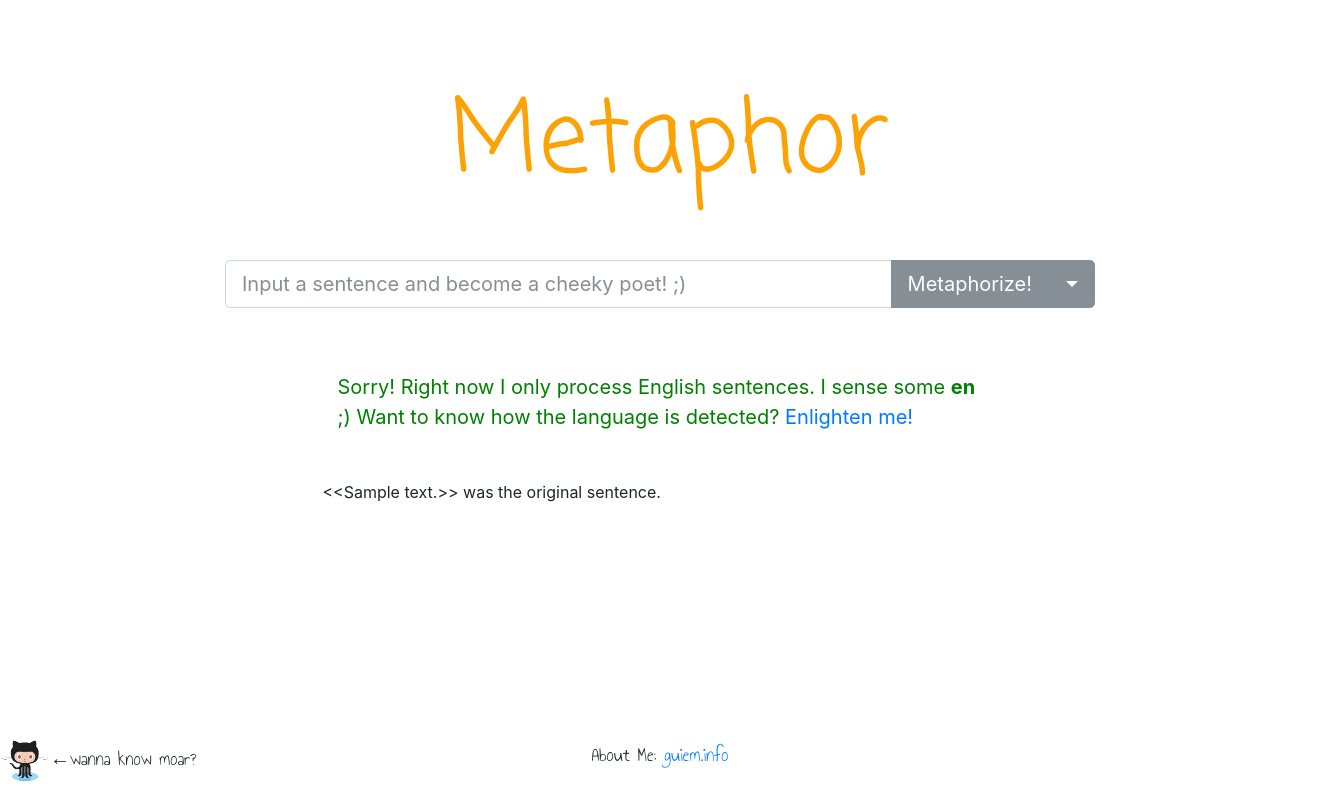
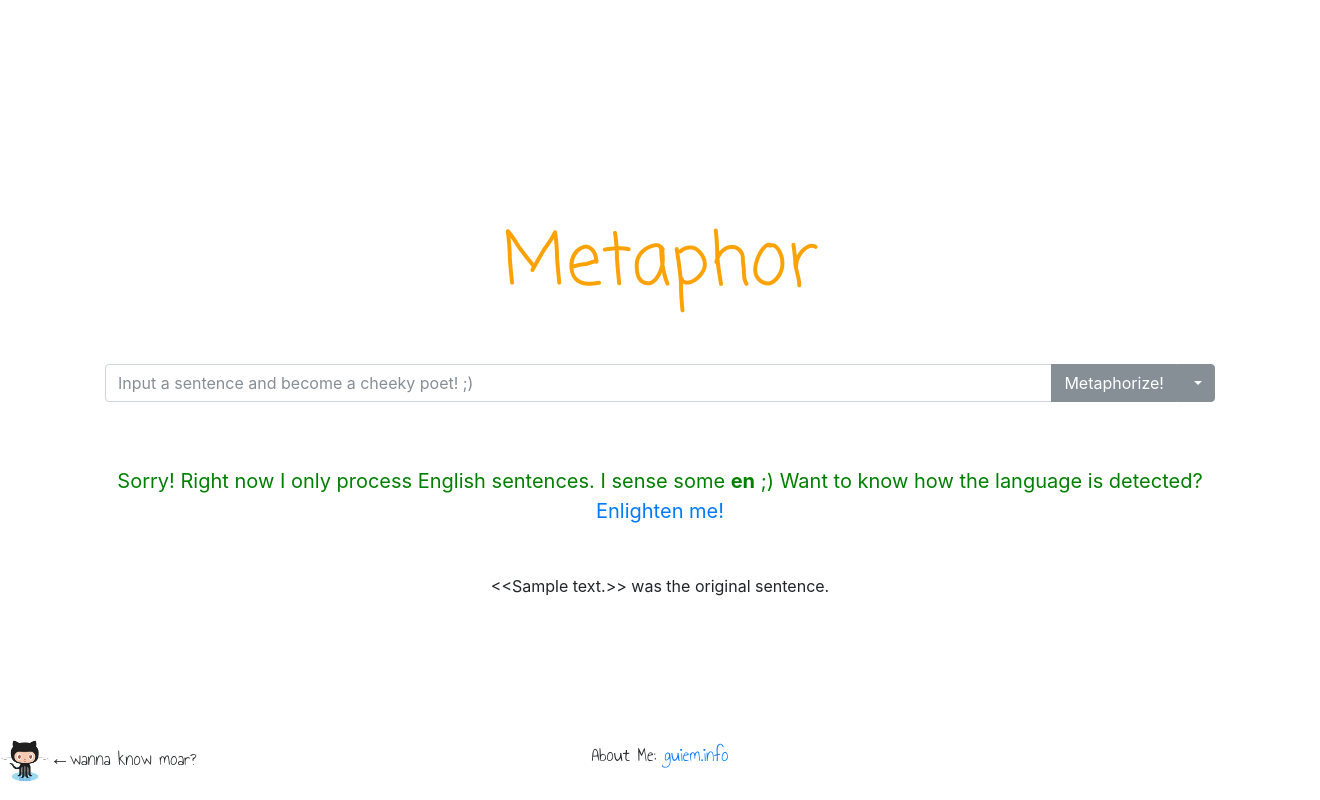
Before and after one commit to guiem/metaphor, a Django app: template metaphor/templates/homepage.html in a window 1320 px wide. Run offline with Django 3.2, Linux system fonts and the light colour scheme; the template is opened without the code that fills it: most values are stand-ins (such as "Sample title", 1, 10 or a date in 2020); parts of the project's set-up code (start-up, migrations or seed data) failed here and were passed over.

Commit message:
Some changes to make it more adaptive

```diff
--- a/metaphor/static/css/base.css
+++ b/metaphor/static/css/base.css
@@ -2,7 +2,7 @@
 h1 {
     color: #FCA205;
     font-family: "ComingSoon",Verdana,Arial,sans-serif;
-    font-size: 100px;
+    /*font-size: 100px;*/
     padding-top:20%;
 }
 
--- a/metaphor/templates/homepage.html
+++ b/metaphor/templates/homepage.html
@@ -6,27 +6,24 @@
     <script src="{% static 'js/jquery-3.2.1.min.js' %}"></script>
     <!--<script src="{% static 'js/bootstrap.min.js' %}"></script>-->
     <script src="{% static 'js/bootstrap.bundle.min.js' %}"></script>
+    <meta name="viewport" content="width=device-width, initial-scale=1.0">
 </head>
 <body>
-    <div class="container-full">
-        <div class="row">
-            <div class="col-md-4 offset-4">
-                <h1 class="text-center">Metaphor</h1>
-            </div>
-        </div>
+    <div class="container">
+        <h1 class="display-3 text-center">Metaphor</h1>
         <div class="row">
             {% if error_message %}<p><strong>{{ error_message }}</strong></p>{% endif %}
         </div>
         <div class="row">
-            <div class="col-md-8 offset-2 mt-5">
+            <div class="col-md-12 mt-5">
                 <form action="metaphorize" method="post">
                 {% csrf_token %}
-                    <div class="input-group input-group-lg">
-                        <input type="text" class="form-control" name="sentence" placeholder="Input a sentence and become a cheeky poet! ;)">
+                    <div class="input-group">
+                        <input id="sentence-input" type="text" class="form-control" name="sentence" placeholder="Input a sentence and become a cheeky poet! ;)">
                         <input id="strategy-hidden" type="hidden" name="strategy" value="is_a">
                         <div class="input-group-btn">
                             <button type="submit" class="btn btn-secondary">Metaphorize!</button>
-                            <button type="button" class="btn btn-secondary dropdown-toggle dropdown-toggle-split" data-toggle="dropdown" aria-haspopup="true" aria-expanded="false">
+                            <button type="button" class="btn btn-secondary dropdown-toggle" data-toggle="dropdown" aria-haspopup="true" aria-expanded="false">
                                 <span class="sr-only">Toggle Dropdown</span>
                             </button>
                             <div class="dropdown-menu dropdown-menu-right">
@@ -42,18 +39,18 @@
             </div>
         </div>
         <div class="row">
-            <div class="col-md-6 offset-3">
+            <div class="col-md-12">
                 {% if lang == "English" %}
-                    <div class="metaphor mt-3">
+                    <div class="metaphor text-center mt-3">
                         {{ metaphor_text }}
                     </div>
                 {% elif lang %}
-                    <div class="error_text mt-5">
+                    <div class="error_text text-center mt-5">
                         Sorry! Right now I only process English sentences. I sense some <strong>{{lang}}</strong> ;) Want to know how the language is detected? <a href="https://github.com/guiem/metaphor/blob/master/documentation/language_detection.md">Enlighten me!</a>
                     </div>
                 {% endif %}
                 {% if sentence_text %}
-                    <div class="row mt-5">
+                    <div class="text-center mt-5">
                         &lt;&lt;{{ sentence_text }}&gt;&gt; was the original sentence.
                     </div>
                 {% endif %}
@@ -85,4 +82,9 @@
         document.getElementById('strategy-hidden').value='is_a';
       }
     });
+
+    if ($(window).width() < 400 ) {
+    $("input[id='sentence-input']").attr("placeholder","Your sentence...");
+    }
+    else { $("input[id='sentence-input']").attr("placeholder","Input a sentence and become a cheeky poet! ;)");}
 </script>
```
